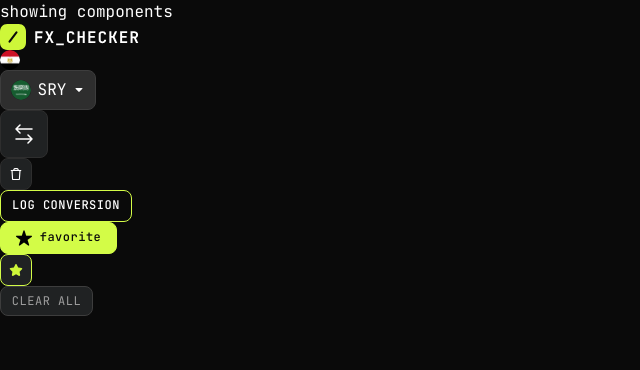
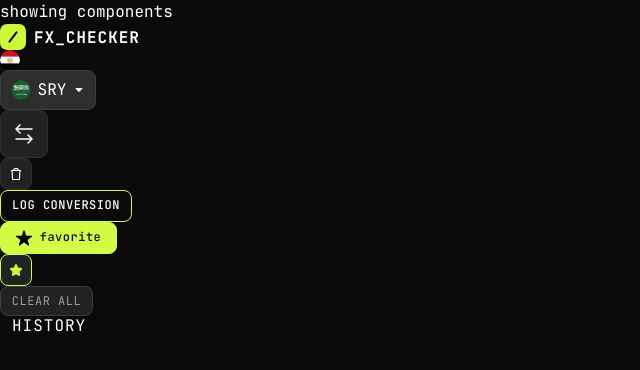
Before and after one commit to abdalrahman-2/Foreign-Currency-Exchange, a React (Vite) app: page / in a window 1280 px wide. Shown: the top 370 px of the page, without its empty margins (0-640 px from the left). Built offline with nearby package versions, Linux system fonts and the light colour scheme; no server answers.

Commit message:
Creating the tab button

```diff
--- a/src/App.tsx
+++ b/src/App.tsx
@@ -8,6 +8,7 @@ import {
   FavoritButton,
   SmallFavoritButton,
   ClearButton,
+  TabButton,
 } from './components';
 import GlobalStyles from './styles/GlobalStyles';
 
@@ -25,6 +26,7 @@ function App() {
       <FavoritButton state="favorited" />
       <SmallFavoritButton state="favorited" />
       <ClearButton />
+      <TabButton content="history" />
     </>
   );
 }
--- /dev/null
+++ b/src/components/SearchInput.tsx
@@ -0,0 +1,69 @@
+import type { InputHTMLAttributes } from 'react';
+import styled from 'styled-components';
+
+type Props = InputHTMLAttributes<HTMLInputElement>;
+
+const StyledWrapper = styled.label`
+  width: calc(360 / 16 * 1rem);
+  height: calc(46 / 16 * 1rem);
+  display: flex;
+  align-items: center;
+  gap: var(--spacing-100);
+  padding: var(--spacing-150);
+  border: 1px solid var(--neutral-200);
+  border-radius: var(--radius-6);
+  background: none;
+
+  &:focus-within {
+    border-color: var(--lime-500);
+  }
+
+  @media (max-width: 375px) {
+    width: calc(295 / 16 * 1rem);
+  }
+`;
+
+const SearchIcon = styled.img`
+  width: calc(20 / 16 * 1rem);
+  height: calc(20 / 16 * 1rem);
+  flex-shrink: 0;
+`;
+
+const StyledInput = styled.input`
+  width: 100%;
+  border: none;
+  outline: none;
+  background: none;
+  color: var(--neutral-50);
+
+  &::placeholder {
+    color: var(--neutral-200);
+    font-family: 'JetBrains Mono', monospace;
+    font-size: 0.75rem;
+    font-weight: 400;
+    line-height: 1.2;
+    letter-spacing: 0.5px;
+  }
+`;
+
+export default function SearchInput({
+  className,
+  placeholder = 'Search currencies...',
+  ...props
+}: Props) {
+  return (
+    <StyledWrapper>
+      <SearchIcon
+        src="../../assets/images/icon-search.svg"
+        alt="Search currencies"
+      />
+      <StyledInput
+        type="text"
+        className={className ?? 'text-preset-5'}
+        placeholder={placeholder}
+        aria-label="Search currencies"
+        {...props}
+      />
+    </StyledWrapper>
+  );
+}
--- /dev/null
+++ b/src/components/TabButton.tsx
@@ -0,0 +1,46 @@
+import type { ButtonHTMLAttributes } from 'react';
+import styled from 'styled-components';
+
+type Props = {
+  content: 'history' | 'compare' | 'favorites' | 'log';
+  state?: 'default' | 'chosen';
+} & ButtonHTMLAttributes<HTMLButtonElement>;
+
+const StyledButton = styled.button<{ state: Props['state'] }>`
+  display: flex;
+  align-items: center;
+  justify-content: center;
+  padding-left: var(--spacing-150);
+  padding-right: var(--spacing-150);
+  border-bottom: 2px solid
+    ${({ state }) => (state === 'chosen' ? 'var(--lime-500)' : 'transparent')};
+  color: var(--neutral-50);
+  text-transform: uppercase;
+  cursor: pointer;
+
+  &:hover {
+    border-bottom-color: var(--lime-500);
+  }
+
+  &:focus {
+    outline: 1px solid var(--lime-500);
+    outline-offset: 3px;
+  }
+`;
+
+export default function TabButton({
+  content,
+  state = 'default',
+  ...props
+}: Props) {
+  return (
+    <StyledButton
+      state={state}
+      className="text-preset-3"
+      aria-pressed={state === 'chosen'}
+      {...props}
+    >
+      {content}
+    </StyledButton>
+  );
+}
--- a/src/components/index.ts
+++ b/src/components/index.ts
@@ -7,3 +7,5 @@ export { default as LogButton } from './LogButton';
 export { default as FavoritButton } from './FavoriteButton';
 export { default as SmallFavoritButton } from './SmallFavoriteButton';
 export { default as ClearButton } from './ClearButton';
+export { default as TabButton } from './TabButton';
+export { default as SearchInput } from './SearchInput';
```
